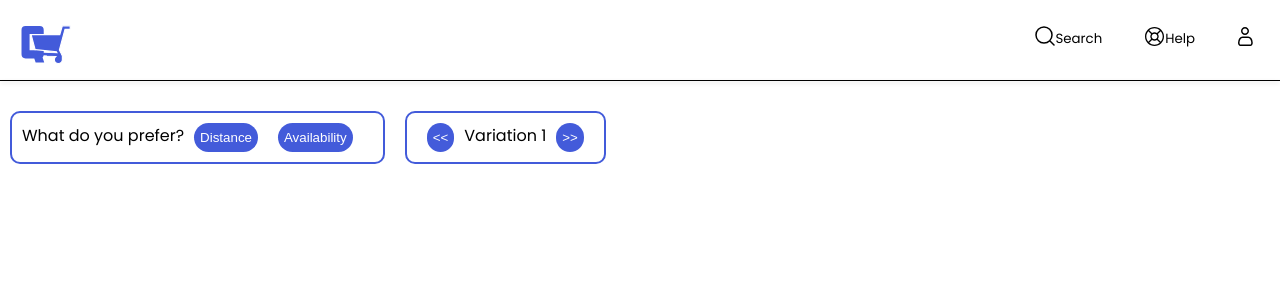
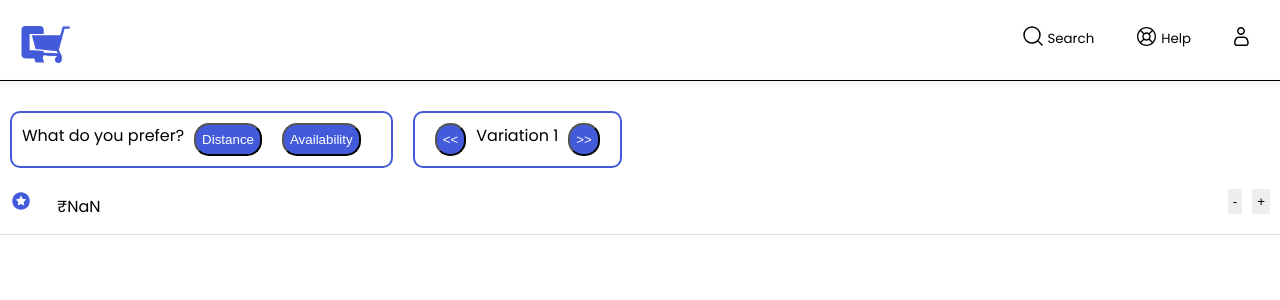
Before and after one commit to edwineas/QuickCart, a React (Create React App) app: page /checkout in a window 1280 px wide. Shown: the top 300 px of the page. Built offline with nearby package versions, Linux system fonts and the light colour scheme.

Commit message:
updated btn

```diff
--- /dev/null
+++ b/src/components/CheckOutItem/CheckoutItem.css
@@ -0,0 +1,36 @@
+.checkout-item {
+    display: flex;
+    align-items: center; /* Vertically align content within the item */
+    padding: 10px;
+    border-bottom: 1px solid #ddd; /* Add a light border between items */
+  }
+
+  .star-rating {
+    width: 20px; /* Adjust width as needed */
+    height: 20px; /* Adjust height as needed */
+    margin-right: 10px; /* Add space between rating and item details */
+  }
+
+  .item-details {
+    flex: 1; /* Allow item details to occupy remaining space */
+  }
+
+  .item-details p {
+    margin-bottom: 5px; /* Add some space between text elements */
+  }
+
+  .quantity-control {
+    display: flex;
+    align-items: center;
+  }
+
+  .quantity-control button {
+    padding: 5px; /* Adjust padding as needed */
+    border: none; /* Remove borders for cleaner look */
+    background-color: #eee; /* Add background color (optional) */
+    cursor: pointer; /* Indicate clickable buttons */
+  }
+
+  .quantity-control span {
+    margin: 0 5px; /* Add spacing around quantity */
+  }
--- /dev/null
+++ b/src/components/CheckOutItem/CheckoutItem.jsx
@@ -0,0 +1,45 @@
+import React from 'react';
+import './CheckoutItem.css';
+import Rating from '../../images/star_rating.svg' // Import your CSS file
+
+const ShopNames = [
+    'Shop 1',
+    'Shop 2',
+    'Shop 3',
+    'Shop 4',
+    'Shop 5',
+    'Shop 6',
+    'Shop 7',
+    'Shop 8',
+    'Shop 9',
+    'Shop 10',
+];
+
+const CheckoutItem = ({ name, quantity, price, starRating, onQuantityChange }) => {
+  const handleQuantityIncrement = () => {
+    onQuantityChange(quantity + 1);
+  };
+
+  const handleQuantityDecrement = () => {
+    if (quantity > 0) {
+      onQuantityChange(quantity - 1);
+    }
+  };
+
+  return (
+    <div className="checkout-item">
+      <img src={Rating} alt="Star Rating" className="star-rating" /> {/* Replace with your star rating image path */}
+      <div className="item-details">
+        <p>{name}</p>
+        <p>&#8377;{(price * quantity).toFixed(2)}</p> {/* Display formatted total price */}
+      </div>
+      <div className="quantity-control">
+        <button onClick={handleQuantityDecrement}>-</button>
+        <span>{quantity}</span>
+        <button onClick={handleQuantityIncrement}>+</button>
+      </div>
+    </div>
+  );
+};
+
+export default CheckoutItem;
--- a/src/components/Navbar/Navbar.css
+++ b/src/components/Navbar/Navbar.css
@@ -12,13 +12,13 @@
     font-family: 'Poppins', sans-serif;
 }
 
-img{
+#logo,#search,#help,#profile{
     position: relative;
     padding-right: 5px;
     top: 4px;
 }
 
-button{
+#btn{
     border: none;
     background-color: white;
     cursor: pointer;
--- a/src/components/Navbar/Navbar.jsx
+++ b/src/components/Navbar/Navbar.jsx
@@ -11,14 +11,14 @@ const Navbar = ({ onSearchClick }) => {
     <div>
       <img src={Logo} id="logo" alt='' />
       <div className="navbar">
-        <button onClick={onSearchClick}>
+        <button onClick={onSearchClick} id='btn'>
           <div className="navcontents" onClick={() => navigate('/shop-list')}>
             <img src={Search} id="search" alt='' />Search
           </div>
         </button>
         {/* <Link to="/shop-list">Shop List</Link> Use Link for other navigation */}
-        <button><div className="navcontents"><img src={Help} id="help" alt='' />Help</div></button>
-        <button><div className="navcontents"><img src={Profile} id="profile" alt='' />{/*Sign In*/}</div></button>
+        <button id='btn'><div className="navcontents"><img src={Help} id="help" alt='' />Help</div></button>
+        <button id='btn'><div className="navcontents"><img src={Profile} id="profile" alt='' />{/*Sign In*/}</div></button>
       </div>
       <hr />
       <br />
--- a/src/pages/Third/Checkout.jsx
+++ b/src/pages/Third/Checkout.jsx
@@ -1,11 +1,13 @@
 import React from "react";
 import Priority from '../../components/PrioritySelector/Priority';
 import Navbar from "../../components/Navbar/Navbar";
+import Items from "../../components/CheckOutItem/CheckoutItem"
 const Checkout = () => {
     return (
     <>
     <Navbar />
     <Priority />
+    <Items />
     </>
     );
 };
```
